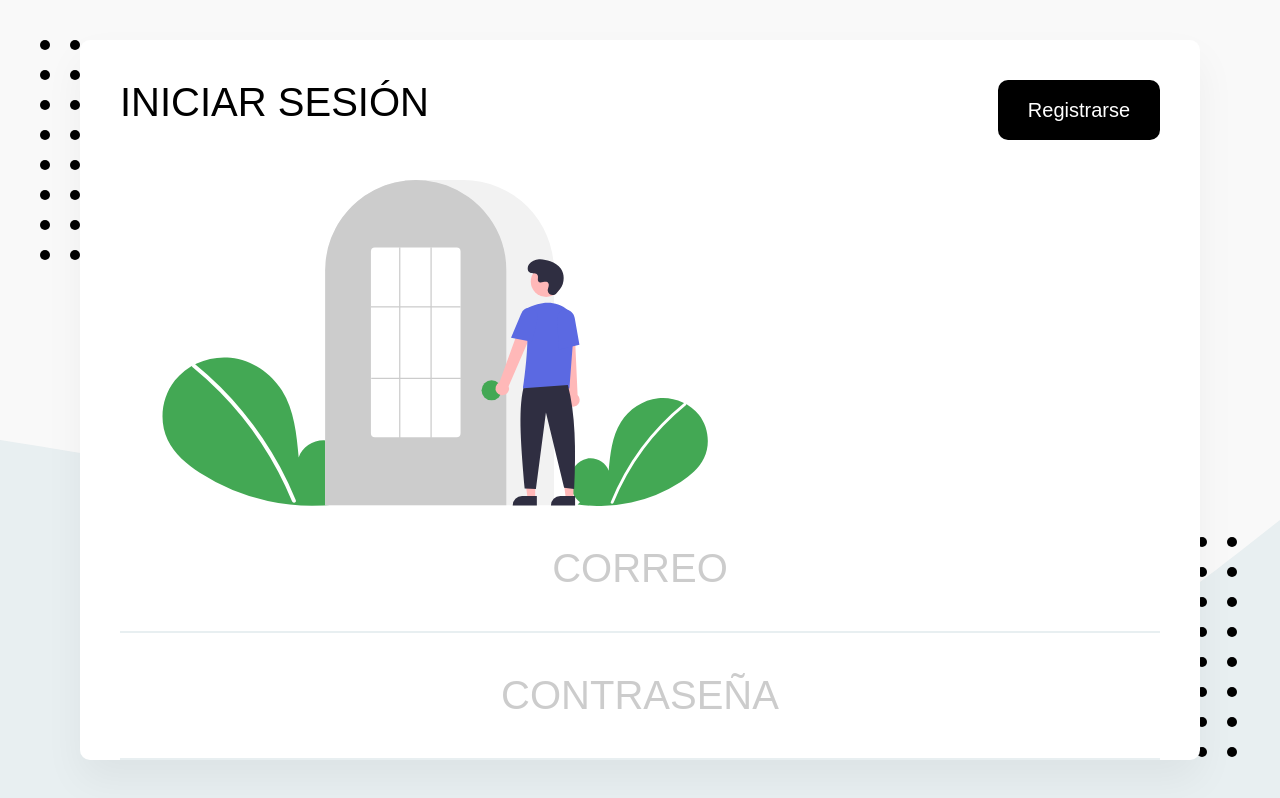
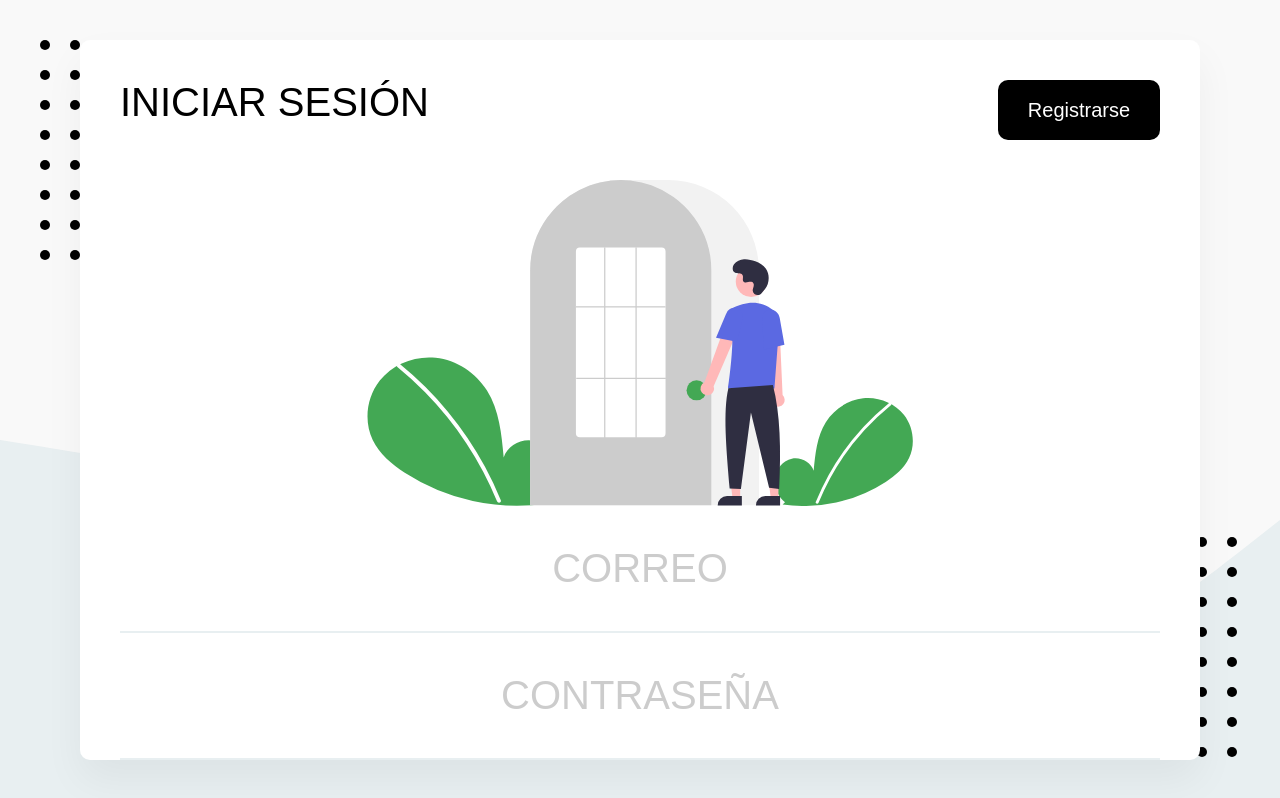
Before and after one commit to rrojasM/Registro-Gastos-App-React, a React (Create React App) app: page /login in a window 1280 px wide. Built offline with nearby package versions, Linux system fonts and the light colour scheme; no server answers; what webfontloader would draw is missing.

Commit message:
alinear al centro img de login

```diff
--- a/src/components/Login.js
+++ b/src/components/Login.js
@@ -17,10 +17,7 @@ const Login = () => {
     const [stateAlert, setStateAlert] = useState(false);
     const [alerta, setAlerta] = useState({});
 
-
-
     const handleChange = (e) => {
-
         if (e.target.name === 'email') {
             setCorreo(e.target.value);
         } else if (e.target.name === 'password') {
@@ -92,7 +89,7 @@ const Login = () => {
 
             </Header>
             <Formulario onSubmit={handleSubmit}>
-            <SvgLogin />
+                <SvgLogin />
                 <Input
                     type="email"
                     name="email"
--- a/src/elements/ElementosFormulario.js
+++ b/src/elements/ElementosFormulario.js
@@ -22,6 +22,8 @@ const Formulario = styled.form`
     display: flex;
     flex-direction: column;
     justify-content: space-around;
+    align-content: center;
+    align-items: center;
     input {
         width: 100%;
         text-align: center;
```
